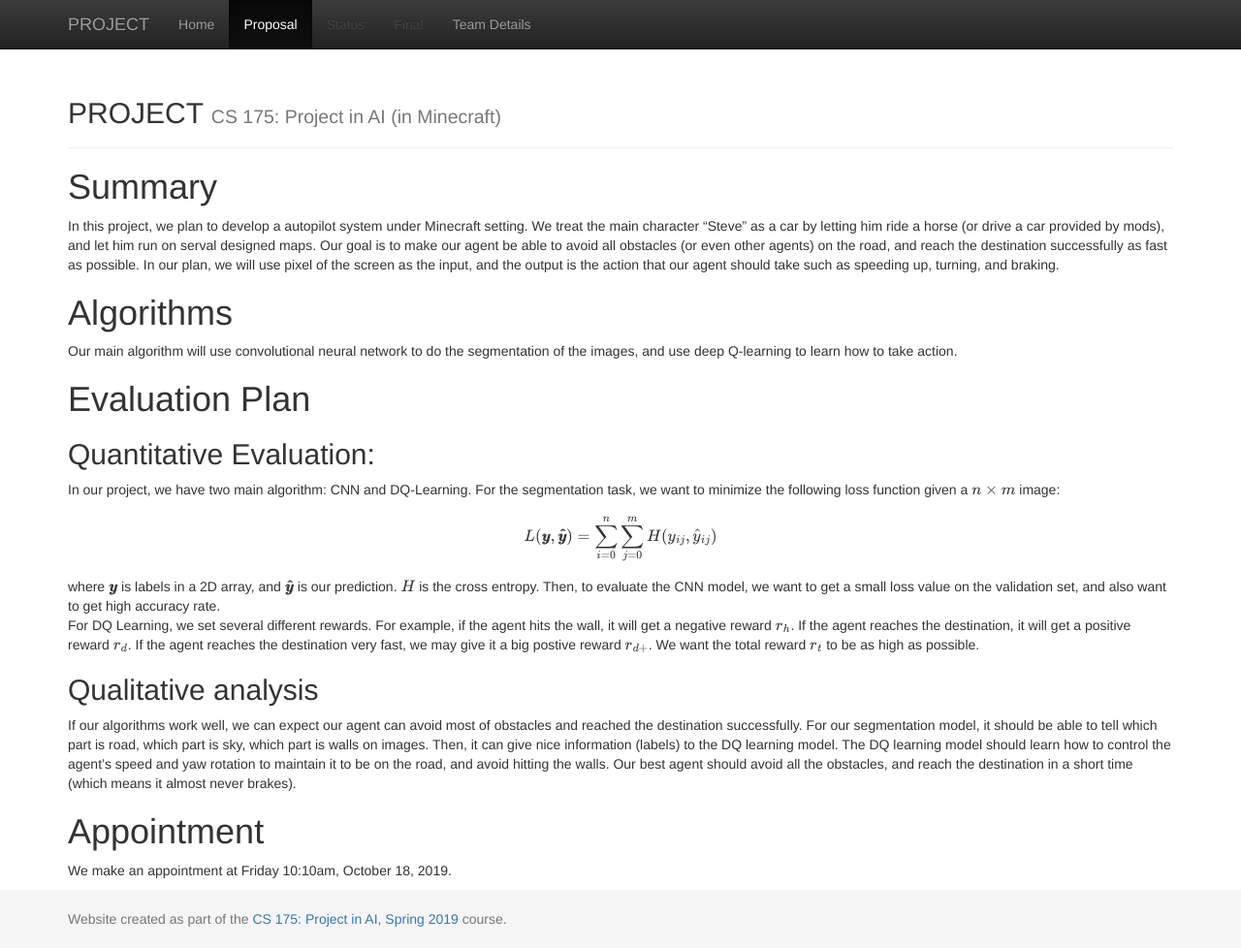
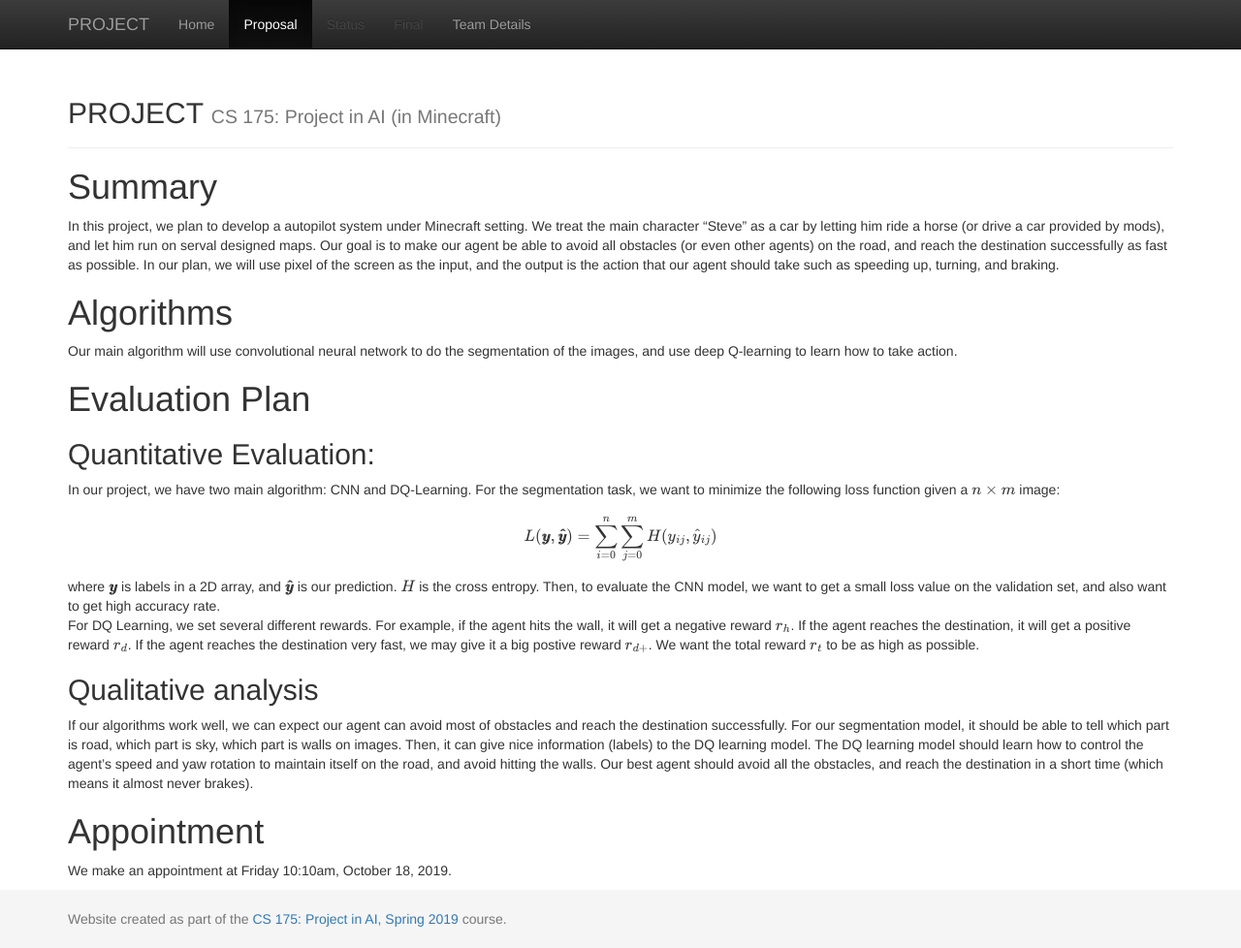
Before and after one commit to ziyangz5/MinePilot, a Jekyll site: the page built from docs/proposal.md, in a window 1280 px wide and 978 px high. Shown: the whole window at 97% size. Built offline with Jekyll 4.4.1, drawn with Linux system fonts in a browser that asks for light colours; formulas are drawn with MathJax 3; a script that is not in the unit is left out.

Commit message:
fix typo

```diff
--- a/docs/proposal.md
+++ b/docs/proposal.md
@@ -18,7 +18,7 @@ $$
 where $\pmb{y}$ is labels in a 2D array, and $\pmb{\hat{y}}$ is our prediction. $\textit{H}$ is the cross entropy. Then, to evaluate the CNN model, we want to get a small loss value on the validation set, and also want to get high accuracy rate.<br>
 For DQ Learning, we set several different rewards. For example, if the agent hits the wall, it will get a negative reward $r_h$. If the agent reaches the destination, it will get a positive reward $r_d$. If the agent reaches the destination very fast, we may give it a big postive reward $r_{d+}$. We want the total reward $r_t$ to be as high as possible.
 ## Qualitative analysis
-If our algorithms work well, we can expect our agent can avoid most of obstacles and reached the destination successfully. For our segmentation model, it should be able to tell which part is road, which part is sky, which part is walls on images. Then, it can give nice information (labels) to the DQ learning model. The DQ learning model should learn how to control the agent's speed and yaw rotation to maintain it to be on the road, and avoid hitting the walls. Our best agent should avoid all the obstacles, and reach the destination in a short time (which means it almost never brakes).
+If our algorithms work well, we can expect our agent can avoid most of obstacles and reach the destination successfully. For our segmentation model, it should be able to tell which part is road, which part is sky, which part is walls on images. Then, it can give nice information (labels) to the DQ learning model. The DQ learning model should learn how to control the agent's speed and yaw rotation to maintain itself on the road, and avoid hitting the walls. Our best agent should avoid all the obstacles, and reach the destination in a short time (which means it almost never brakes).
 
 
 # Appointment
```
